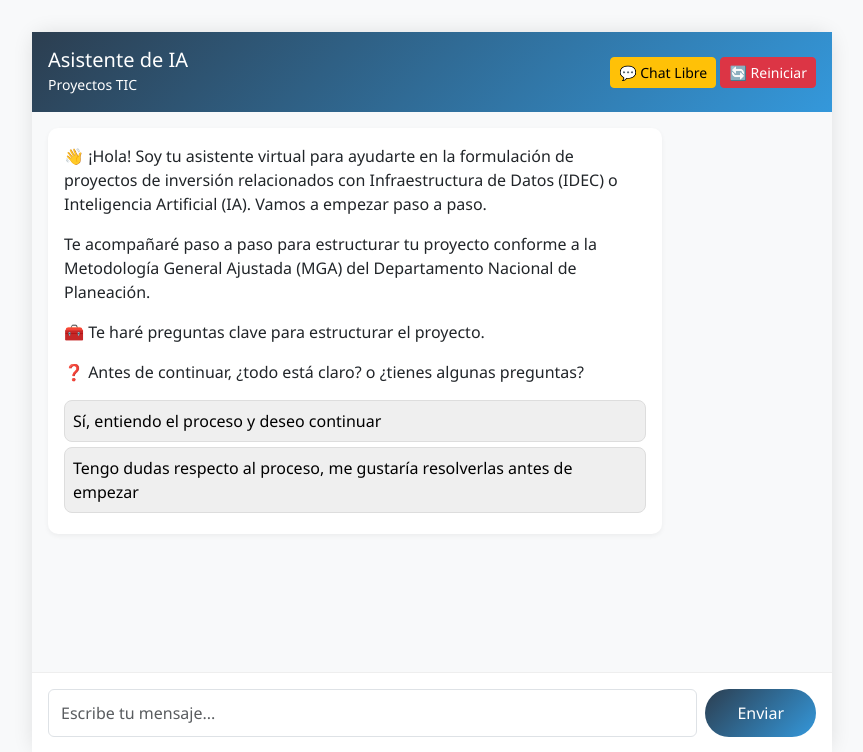
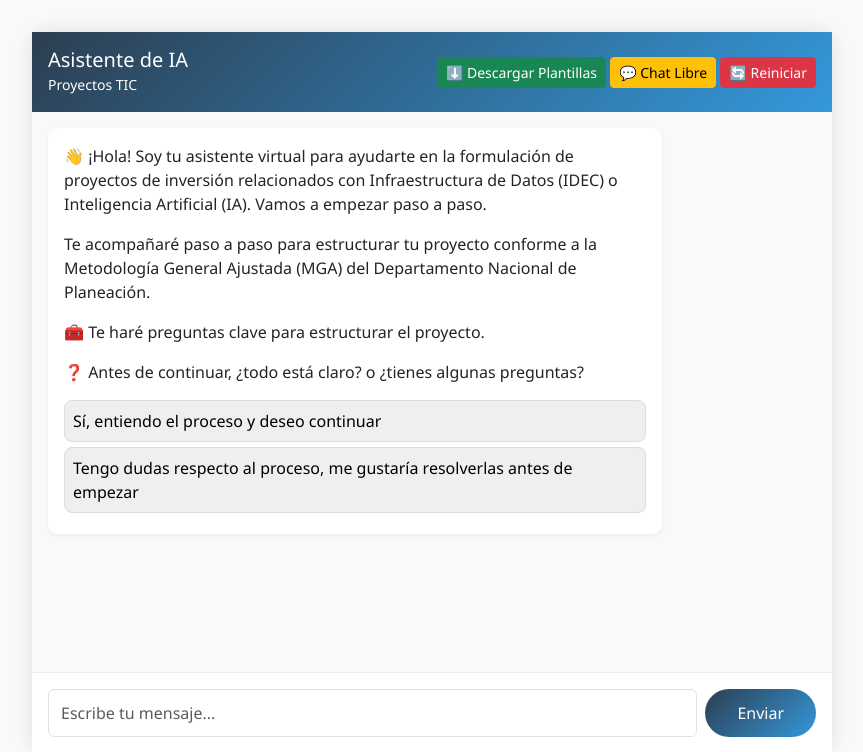
Before and after one commit to drambaut/Asistente-de-IA---proyectos-de-inversion, a Flask app: page / in a window 1280 px wide. Shown: the top 752 px of the page, without its empty margins (208-1071 px from the left). Run offline with Flask 3, Linux system fonts and the light colour scheme; some libraries are stand-ins or nearby versions.

Commit message:
Añadiendo el botón para descargar las plantillas

```diff
--- a/app.py
+++ b/app.py
@@ -1,8 +1,8 @@
 
 # app.py
-from flask import Flask, render_template, request, jsonify, session, send_from_directory, url_for
+from flask import send_file, Flask, render_template, request, jsonify, session, send_from_directory, url_for
 from flask_cors import CORS
-import os, logging, re, httpx
+import os, logging, re, httpx, io, zipfile
 from dotenv import load_dotenv
 from openai import AzureOpenAI
 
@@ -48,6 +48,27 @@ def index():
     session['mode'] = 'flow'
     return render_template('index.html')
 
+@app.route('/download_templates')
+def download_templates():
+    # Ruta a las plantillas de Excel
+    templates_folder = os.path.join(os.getcwd(), "plantillas_excel")
+
+    # Crear ZIP en memoria
+    memory_file = io.BytesIO()
+    with zipfile.ZipFile(memory_file, 'w', zipfile.ZIP_DEFLATED) as zf:
+        for root, _, files in os.walk(templates_folder):
+            for file in files:
+                file_path = os.path.join(root, file)
+                zf.write(file_path, os.path.relpath(file_path, templates_folder))
+    memory_file.seek(0)
+
+    return send_file(
+        memory_file,
+        mimetype='application/zip',
+        as_attachment=True,
+        download_name='plantillas_excel.zip'
+    )
+
 @app.route('/download/<path:filename>')
 def download_file(filename):
     try:
@@ -58,7 +79,7 @@ def download_file(filename):
 
 @app.route('/plantilla/<tipo>')
 def plantilla(tipo):
-    fname = 'PlantillaCausa.xlsx' if tipo == 'causa' else 'PlantillaObjetivo.xlsx' if tipo == 'objetivo' else None
+    fname = 'plantillas_excel/PlantillaCausa.xlsx' if tipo == 'causa' else 'plantillas_excel/PlantillaObjetivo.xlsx' if tipo == 'objetivo' else None
     if not fname: return "Tipo inválido", 400
     path = os.path.join(BASE_DIR, fname)
     if not os.path.isfile(path): return "Plantilla no encontrada", 404
@@ -165,10 +186,10 @@ def chat_alt():
 def _upload_prompt_with_link(step_key: str) -> str:
     if step_key == 'upload_causas':
         url = url_for('plantilla', tipo='causa')
-        return f"**Cargar plantilla de causas.**\n\n1. Descargue la plantilla.\n2. Diligénciela.\n3. Súbala en el recuadro que aparece debajo.\n\n**Descargar plantilla:** [PlantillaCausa.xlsx]({url})"
+        return f"**Cargar plantilla de causas.**\n\n1. Descargue las plantillas en la parte superior del chat.\n2. Seleccione la **PlantillaCausa.xlsx**.\n3. Diligénciela.\n4. Súbala en el recuadro que aparece debajo.\n\n"
     else:
         url = url_for('plantilla', tipo='objetivo')
-        return f"**Cargar plantilla de objetivos.**\n\n1. Descargue la plantilla.\n2. Diligénciela.\n3. Súbala en el recuadro que aparece debajo.\n\n**Descargar plantilla:** [PlantillaObjetivo.xlsx]({url})"
+        return f"**Cargar plantilla de objetivos.**\n\n1. Descargue las plantillas en la parte superior del chat.\n2. Seleccione la **PlantillaObjetivo.xlsx**.\n3. Diligénciela.\n4. Súbala en el recuadro que aparece debajo.\n\n"
 
 @app.route('/api/chat', methods=['POST'])
 def chat():
--- a/templates/index.html
+++ b/templates/index.html
@@ -54,6 +54,7 @@
           <small>Proyectos TIC</small>
         </div>
         <div>
+          <button id="downloadTemplatesBtn" class="btn btn-success btn-sm">⬇️ Descargar Plantillas</button>
           <button id="altChatBtn" class="btn btn-warning btn-sm">💬 Chat Libre</button>
           <button id="resetBtn" class="btn btn-danger btn-sm">🔄 Reiniciar</button>
         </div>
@@ -288,6 +289,25 @@
       addMessage("💬 Has activado el **Chat Libre**. Pregunta lo que quieras.\n\nEscribe **Finalizar** para volver al flujo.","bot");
     });
 
+    document.getElementById("downloadTemplatesBtn").addEventListener("click", async () => {
+      try {
+        const response = await fetch("/download_templates");
+        if (!response.ok) throw new Error("Error al descargar ZIP");
+        const blob = await response.blob();
+        const url = window.URL.createObjectURL(blob);
+        const a = document.createElement("a");
+        a.href = url;
+        a.download = "plantillas_excel.zip";
+        document.body.appendChild(a);
+        a.click();
+        a.remove();
+        window.URL.revokeObjectURL(url);
+      } catch (error) {
+        alert("No se pudo descargar el archivo.");
+        console.error(error);
+      }
+    });
+
     // inicio
     sendMessage("iniciar");
   </script>
```
Also changed, not shown: 4 other files.
